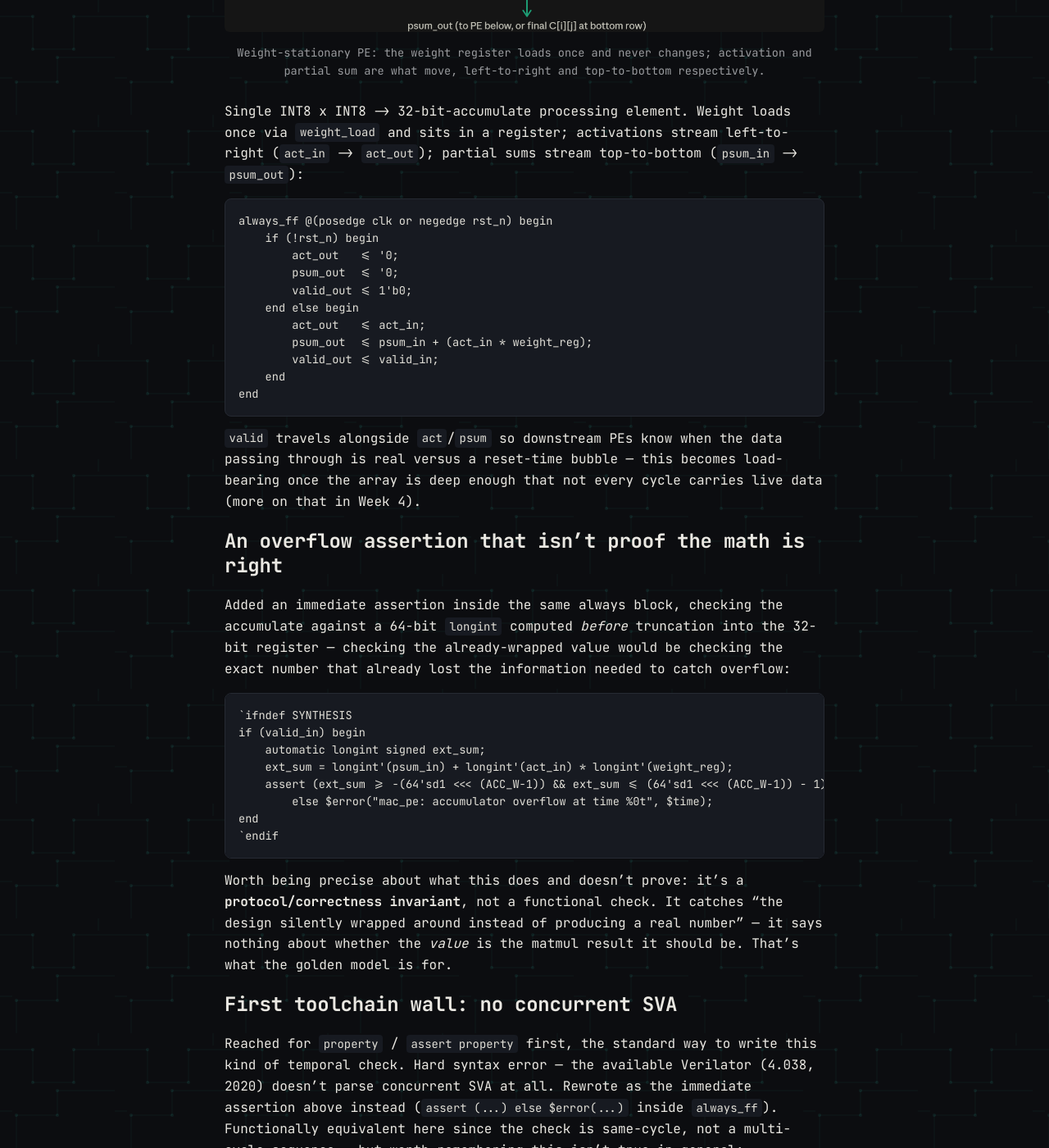
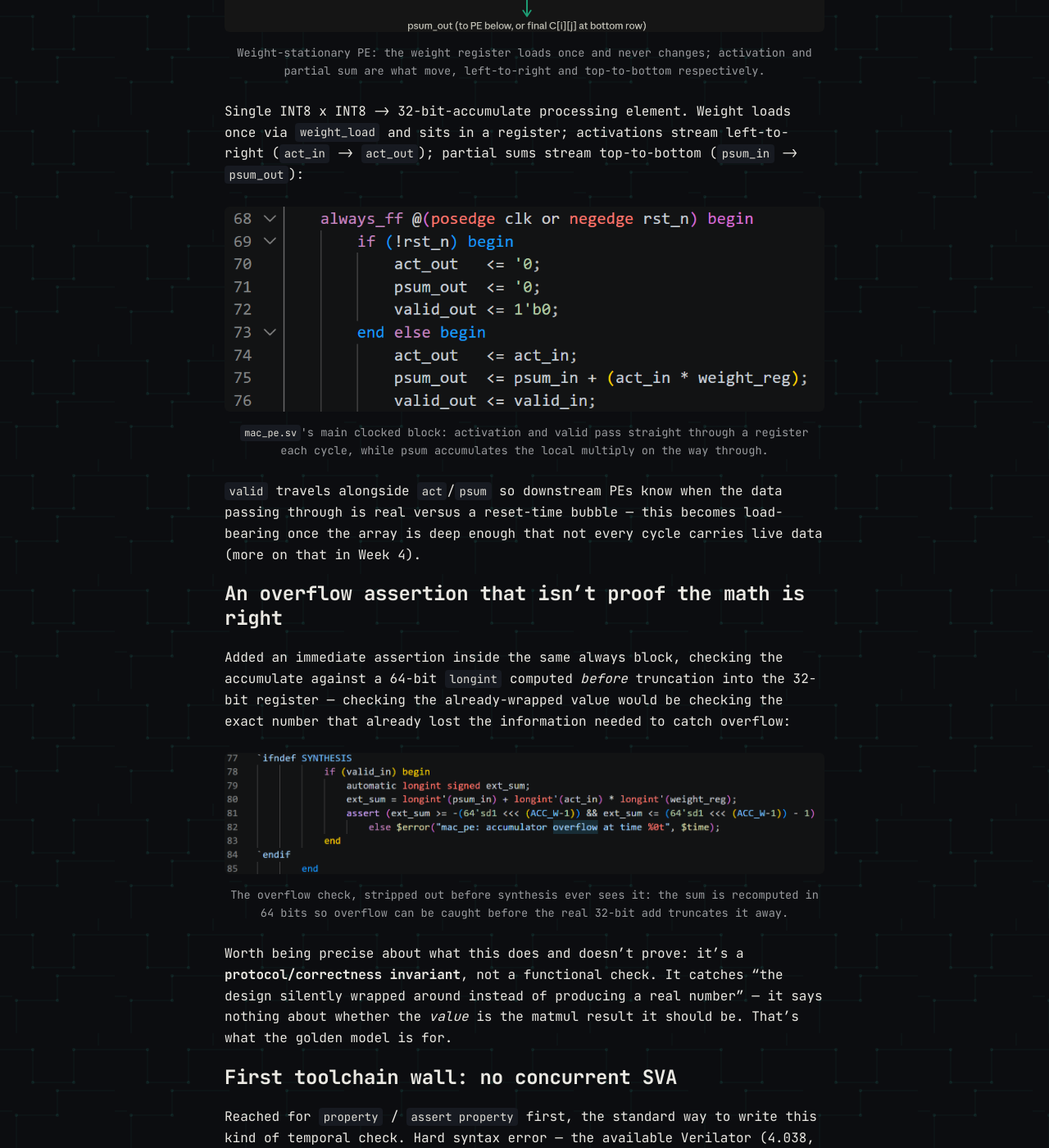
Before and after one commit to TanoojMadhuvan/TanoojMadhuvan.github.io, a Jekyll site: the page built from _posts/2026-03-09-sysmac-week-1-mac-pe-and-golden-model.md, in a window 1280 px wide and 1400 px high, scrolled down 1325 px. Shown: the whole window at 82% size. Built offline with Jekyll 4.4.1, drawn with Linux system fonts in a browser that asks for light colours.

Commit message:
Swap duplicated code blocks for IDE screenshots, add generate-block figure
Week 1's register-block and overflow-assertion code blocks are replaced
with screenshots of the same code (per request) instead of keeping both
a text block and an image. Week 2 gains a screenshot of mac_array.sv's
generate loop showing the weight_in part-select at instantiation time,
which wasn't shown as text before.

Co-Authored-By: Claude Sonnet 5 <noreply@anthropic.com>

````diff
--- a/_posts/2026-03-09-sysmac-week-1-mac-pe-and-golden-model.md
+++ b/_posts/2026-03-09-sysmac-week-1-mac-pe-and-golden-model.md
@@ -38,19 +38,10 @@ via `weight_load` and sits in a register; activations stream left-to-right
 (`act_in` -> `act_out`); partial sums stream top-to-bottom (`psum_in` ->
 `psum_out`):
 
-```systemverilog
-always_ff @(posedge clk or negedge rst_n) begin
-    if (!rst_n) begin
-        act_out   <= '0;
-        psum_out  <= '0;
-        valid_out <= 1'b0;
-    end else begin
-        act_out   <= act_in;
-        psum_out  <= psum_in + (act_in * weight_reg);
-        valid_out <= valid_in;
-    end
-end
-```
+<figure>
+  <img src="/assets/images/sysmac/mac-pe-register-block.png" alt="Code screenshot of mac_pe.sv's main always_ff block: on reset, act_out, psum_out, and valid_out clear to zero; otherwise act_out latches act_in, psum_out latches psum_in plus act_in times weight_reg, and valid_out latches valid_in">
+  <figcaption><code>mac_pe.sv</code>'s main clocked block: activation and valid pass straight through a register each cycle, while psum accumulates the local multiply on the way through.</figcaption>
+</figure>
 
 `valid` travels alongside `act`/`psum` so downstream PEs know when the data
 passing through is real versus a reset-time bubble — this becomes load-bearing
@@ -64,16 +55,10 @@ accumulate against a 64-bit `longint` computed *before* truncation into the
 32-bit register — checking the already-wrapped value would be checking the
 exact number that already lost the information needed to catch overflow:
 
-```systemverilog
-`ifndef SYNTHESIS
-if (valid_in) begin
-    automatic longint signed ext_sum;
-    ext_sum = longint'(psum_in) + longint'(act_in) * longint'(weight_reg);
-    assert (ext_sum >= -(64'sd1 <<< (ACC_W-1)) && ext_sum <= (64'sd1 <<< (ACC_W-1)) - 1)
-        else $error("mac_pe: accumulator overflow at time %0t", $time);
-end
-`endif
-```
+<figure>
+  <img src="/assets/images/sysmac/mac-pe-overflow-assertion.png" alt="Code screenshot of mac_pe.sv's overflow assertion: guarded by ifndef SYNTHESIS, it recomputes the accumulate as a 64-bit signed longint ext_sum before truncation and asserts it fits the signed ACC_W-bit range, else errors with mac_pe: accumulator overflow at time">
+  <figcaption>The overflow check, stripped out before synthesis ever sees it: the sum is recomputed in 64 bits so overflow can be caught before the real 32-bit add truncates it away.</figcaption>
+</figure>
 
 Worth being precise about what this does and doesn't prove: it's a
 **protocol/correctness invariant**, not a functional check. It catches "the
````
Also changed, not shown: _posts/2026-03-16-sysmac-week-2-array-and-second-dataflow.md (+8 -2 lines), assets/images/sysmac/mac-array-generate-block.png (added), assets/images/sysmac/mac-pe-overflow-assertion.png (added), assets/images/sysmac/mac-pe-register-block.png (added).
